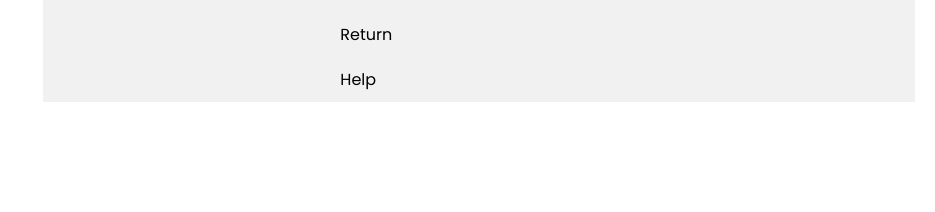
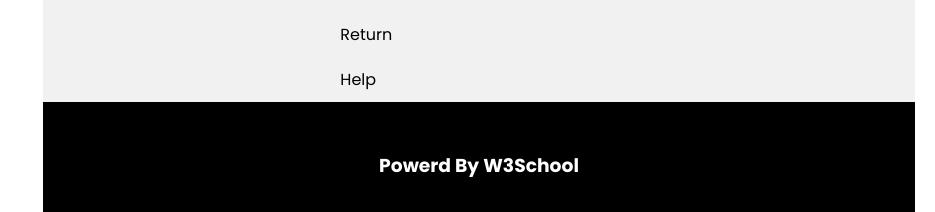
Before and after one commit to Emran71/clone_css_templete, a plain HTML site: page index.html in a window 1280 px wide. Shown: the part 2549-2761 px from the top of the page, without its empty margins (345-1280 px from the left). Before the commit the page ends 2691 px from the top, so only its background shows below. Drawn offline with nearby package versions, Linux system fonts and the light colour scheme.

Commit message:
complete the footer part

```diff
--- a/index.html
+++ b/index.html
@@ -171,6 +171,9 @@
                             <p><i class="fa fa-fw fa-cc-mastercard"></i>Mastercard</p>
                         </div>
                  </div>
+                 <div class="footer">
+                    <h3>Powerd By W3School</h3>
+                 </div>
             </div>
         </div>
     </div>
--- a/style.css
+++ b/style.css
@@ -263,3 +263,13 @@ body {
   color: #000000;
 
 }
+/* ########## CONTACT part end ##########  */
+
+/* ########## footer part ########## */
+.footer{
+  height: 50px;
+  background-color: #000000;
+  color: #ffffff;
+  text-align: center;
+  padding: 30px;
+}
```
